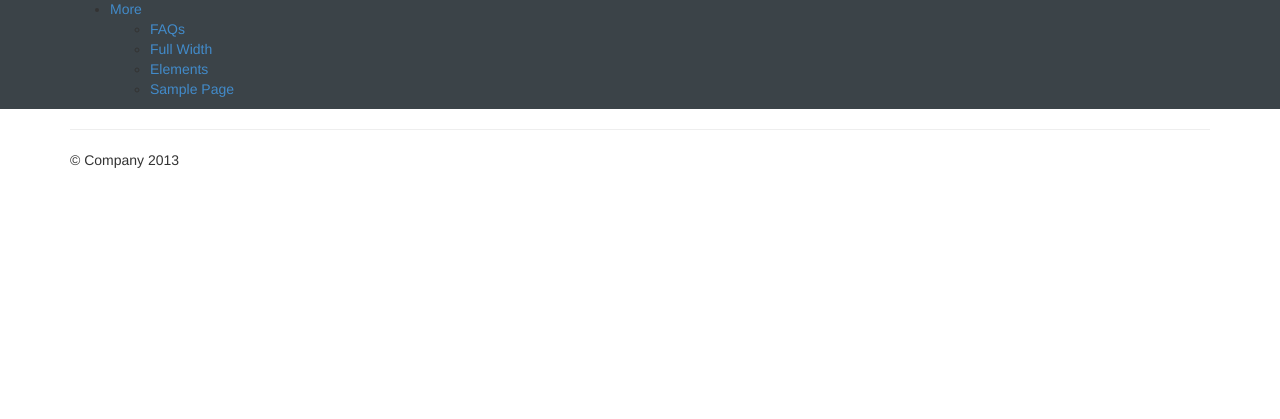
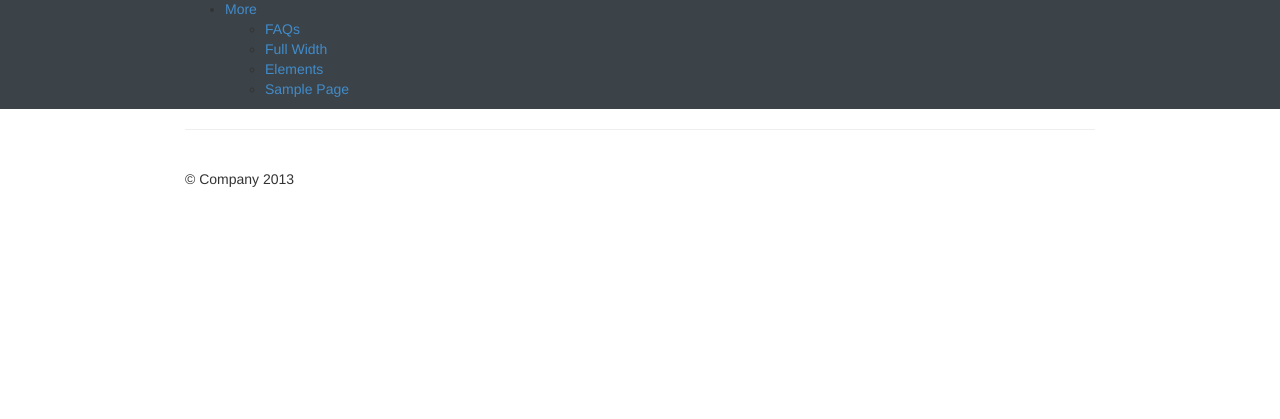
Before and after one commit to fainle/sae_python_blog, a Flask app: page / in a window 1280 px wide. Shown: the part 381-800 px from the top of the page. Run offline with Flask 2, Linux system fonts and the light colour scheme; some libraries are stand-ins or nearby versions.

```diff
--- a/static/css/main.css
+++ b/static/css/main.css
@@ -3,3 +3,19 @@
     height: auto;
     width: 100%;
 }
+
+.container {
+    height: auto !important;
+    min-height: 60px;
+    position: relative;
+}
+.container, .navbar-static-top .container, .navbar-fixed-top .container, .navbar-fixed-bottom .container {
+    width: 1170px;
+}
+.container {
+    margin-left: auto;
+    margin-right: auto;
+}
+.container, .navbar-static-top .container, .navbar-fixed-top .container, .navbar-fixed-bottom .container {
+    width: 940px;
+}
```
